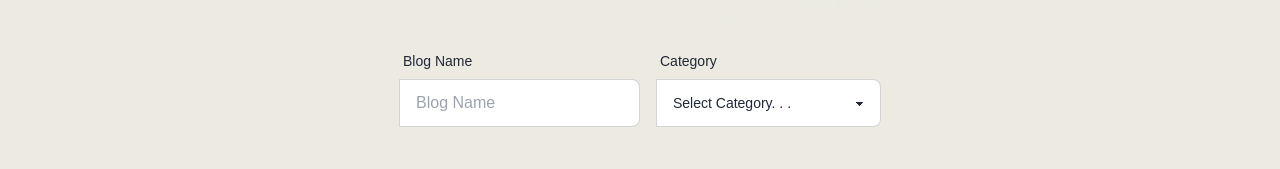
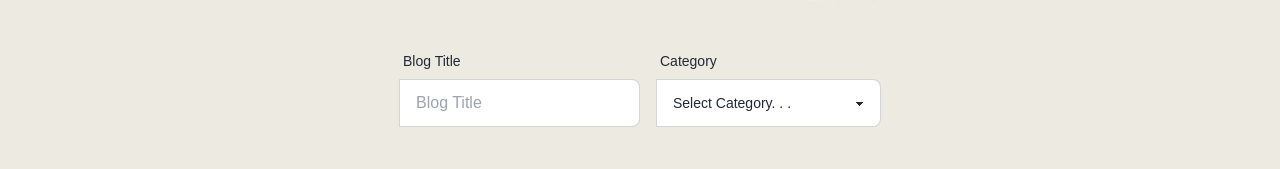
Before and after one commit to akd420/WanderLand, a React (Vite) app: page /add in a window 1280 px wide. Shown: the part 185-354 px from the top of the page. Built offline with nearby package versions, Linux system fonts and the light colour scheme; no server answers; sample sign-in values are in the browser's storage; a web font is replaced by a local one.

Commit message:
added recent blogs section on home

```diff
--- a/src/Pages/AddBlog.jsx
+++ b/src/Pages/AddBlog.jsx
@@ -88,13 +88,13 @@ const AddBlog = () => {
           <div className="grid grid-cols-1 md:grid-cols-2 mb-8">
             <div className="form-control">
               <label className="label">
-                <span className="label-text">Blog Name</span>
+                <span className="label-text">Blog Title</span>
               </label>
               <label className="input-group">
                 <input
                   type="text"
                   name="name"
-                  placeholder="Blog Name"
+                  placeholder="Blog Title"
                   className="input input-bordered w-full"
                   required
                 />
--- /dev/null
+++ b/src/Pages/Update.jsx
@@ -0,0 +1,9 @@
+const Update = () => {
+    return (
+        <div>
+            <p>Hi, I am Update</p>
+        </div>
+    );
+};
+
+export default Update;
--- a/src/Routes/Router.jsx
+++ b/src/Routes/Router.jsx
@@ -9,6 +9,7 @@ import PrivateRoute from "./PrivateRoute";
 import AllBlogs from "../Pages/AllBlogs";
 import Wishlist from "../Pages/Wishlist";
 import Featured from "../Pages/Featured";
+import Update from "../Pages/Update";
 
 const Router = createBrowserRouter([
   {
@@ -21,29 +22,45 @@ const Router = createBrowserRouter([
         element: <Home></Home>,
       },
       {
-            path: '/login',
-            element: <Login></Login>
+        path: "/login",
+        element: <Login></Login>,
       },
       {
-            path: '/register',
-            element: <Register></Register>
+        path: "/register",
+        element: <Register></Register>,
       },
       {
         path: "/add",
-          element: <PrivateRoute><AddBlog></AddBlog></PrivateRoute>,
+        element: (
+          <PrivateRoute>
+            <AddBlog></AddBlog>
+          </PrivateRoute>
+        ),
+      },
+      {
+        path: "/update/:id",
+        element: (
+          <PrivateRoute>
+            <Update></Update>
+          </PrivateRoute>
+        ),
       },
       {
         path: "/blogs",
-          element: <AllBlogs></AllBlogs>
+        element: <AllBlogs></AllBlogs>,
       },
       {
         path: "/wishlist",
-          element: <Wishlist></Wishlist>,
+        element: (
+          <PrivateRoute>
+            <Wishlist></Wishlist>
+          </PrivateRoute>
+        ),
       },
       {
         path: "/featured",
-          element: <Featured></Featured>
-        }
+        element: <Featured></Featured>,
+      },
     ],
   },
 ]);
```
Lines whose indentation alone changed are shown as unchanged.
